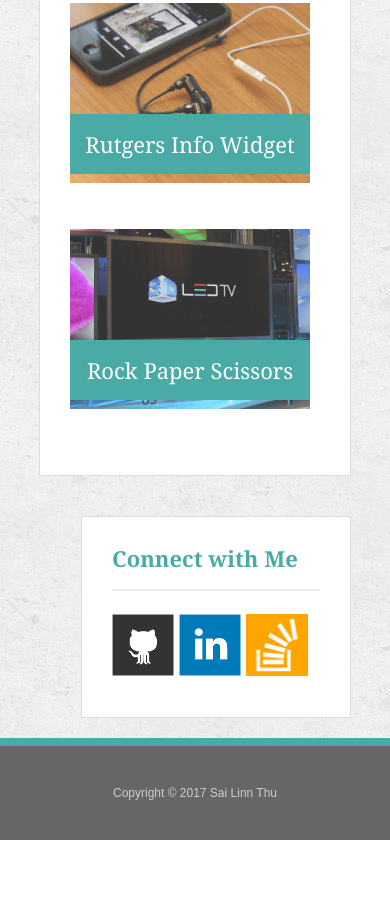
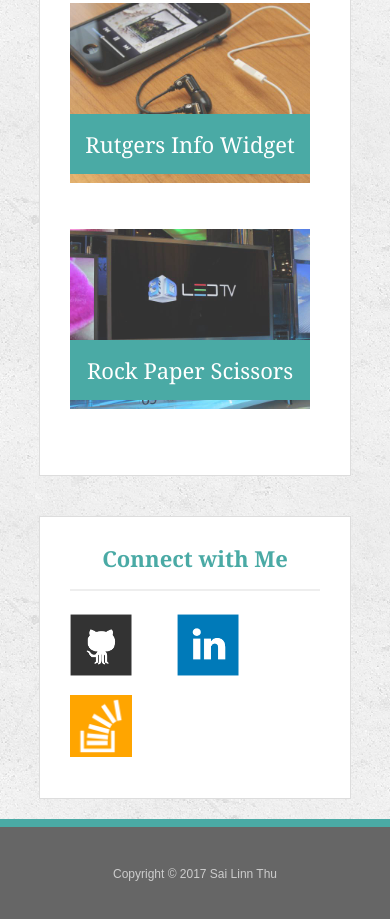
Before and after one commit to sailinnthu/Responsive-Portfolio, a plain HTML site: page portfolio.html in a window 390 px wide. Shown: the part 938-1857 px from the top of the page. Before the commit the page ends 1778 px from the top, so only its background shows below. Drawn offline with Linux system fonts and the light colour scheme.

```diff
--- a/assets/css/style.css
+++ b/assets/css/style.css
@@ -278,10 +278,16 @@ input[type=submit] {
 .sidebar {
   float: right;
   width: 100%;
-  max-width: 270px;
+  max-width: 384px;
   padding: 30px;
   margin-bottom: 20px;
   background: #fff;
   border: 1px solid #ddd;
 }
+.container h2{
+  text-align: center;
 }
+.social:last-child {
+  margin-right: 40px;
+}
+}
```
